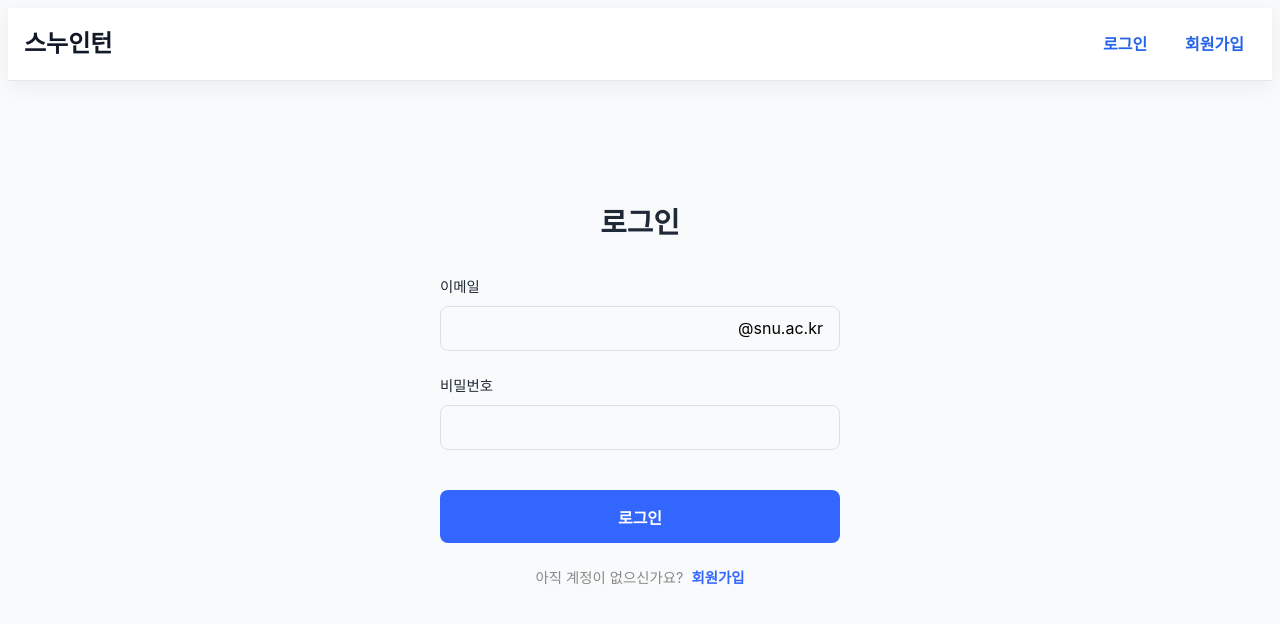
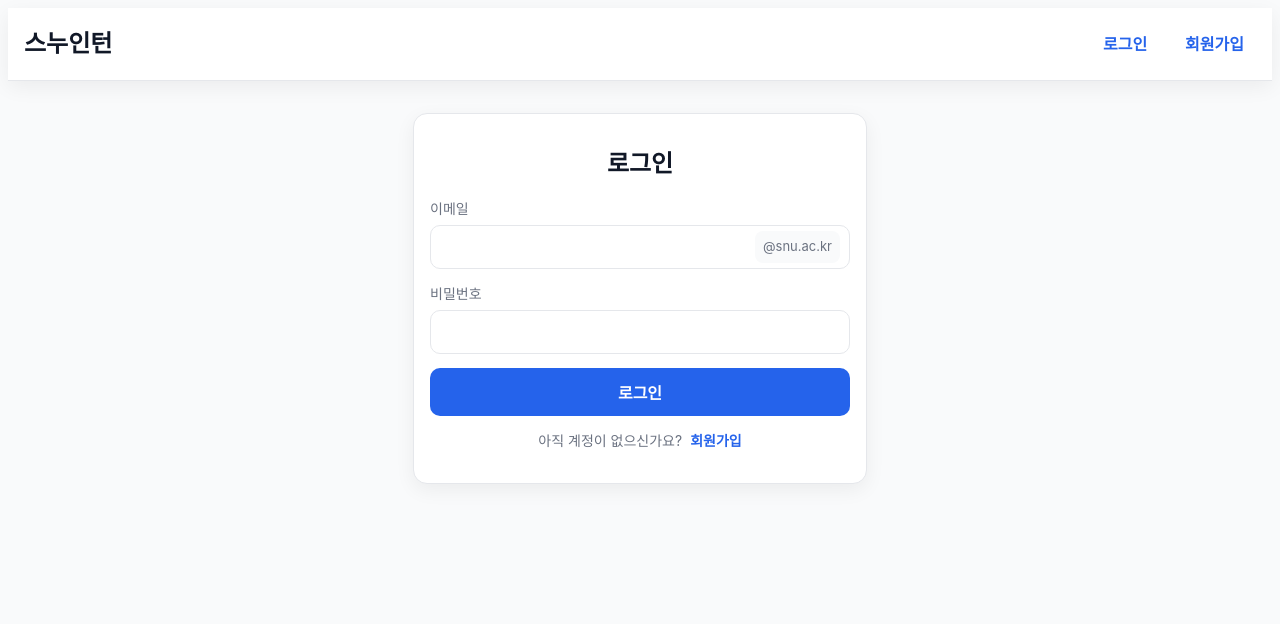
Before and after one commit to haram831/week5_waffle-snuIntern, a React (Vite) app: page /login in a window 1280 px wide. Shown: the top 624 px of the page. Built offline with nearby package versions, Linux system fonts and the light colour scheme.

Commit message:
Update Login.module.css

```diff
--- a/src/routes/Login.module.css
+++ b/src/routes/Login.module.css
@@ -1,107 +1,113 @@
-/* 전체 컨테이너: Flexbox로 중앙 정렬 */
 .container {
-  max-width: 400px;
-  margin: 4rem auto;
-  padding: 2rem;
+  max-width: 420px;
+  margin: 0 auto;
+  padding: var(--spacing-xxl, 32px) var(--spacing-xl, 16px);
+  background: var(--surface, #fff);
+  border: 1px solid var(--border-color, #e5e7eb);
+  border-radius: 14px;
+  box-shadow: var(--shadow-md, 0 6px 20px rgba(0,0,0,0.06));
+}
+
+.title {
+  margin: 0 0 var(--spacing-xl, 16px);
+  font-size: var(--font-size-xxl, 24px);
+  font-weight: 800;
+  color: var(--text-strong, #111827);
+  text-align: center;
+}
+
+.form {
+  display: grid;
+  gap: var(--spacing-lg, 14px);
+}
+
+.inputGroup {
+  display: grid;
+  gap: 6px;
+}
+
+.label {
+  font-size: 14px;
+  color: var(--text-muted, #6b7280);
+}
+
+.inputContainer {
+  position: relative;
   display: flex;
-  flex-direction: column;
   align-items: center;
 }
 
-/* "로그인" 타이틀 */
-.title {
-  font-size: 1.8rem;
-  font-weight: bold;
-  margin-bottom: 2rem;
+.input {
+  width: 100%;
+  padding: 12px 14px;
+  padding-right: 110px; /* suffix 공간 */
+  border: 1px solid var(--border-color, #e5e7eb);
+  border-radius: 10px;
+  font-size: 16px;
+  outline: none;
+  transition: border-color 0.15s ease, box-shadow 0.15s ease;
+  background: var(--input-bg, #fff);
 }
 
-/* Form 태그 */
-.form {
-  width: 100%;
-  display: flex;
-  flex-direction: column;
-  gap: 1.5rem;
+.input:focus {
+  border-color: var(--primary-color, #2563eb);
+  box-shadow: 0 0 0 3px color-mix(in srgb, var(--primary-color, #2563eb) 24%, transparent);
 }
 
-/* 라벨 + 인풋 그룹 */
-.inputGroup {
-  width: 100%;
+.emailSuffix {
+  position: absolute;
+  right: 10px;
+  padding: 6px 8px;
+  font-size: 13px;
+  color: var(--text-muted, #6b7280);
+  background: var(--bg-soft, #f3f4f6);
+  border-radius: 8px;
+  pointer-events: none;
 }
 
-/* "이메일", "비밀번호" 라벨 */
-.label {
-  display: block;
-  font-size: 0.9rem;
-  font-weight: 500;
-  margin-bottom: 0.5rem;
+.loginButton {
+  width: 100%;
+  padding: 12px 14px;
+  border-radius: 10px;
+  border: none;
+  background: var(--primary-color, #2563eb);
+  color: #fff;
+  font-weight: 700;
+  font-size: 16px;
+  cursor: pointer;
+  transition: background 0.2s ease, transform 0.05s ease;
 }
 
-/* 인풋과 이메일 접미사를 감싸는 컨테이너 */
-.inputContainer {
-  display: flex;
-  align-items: center;
-  border: 1px solid #e0e0e0;
-  border-radius: 8px;
-  padding-right: 1rem;
-  transition: border-color 0.2s, box-shadow 0.2s;
+.loginButton:hover {
+  background: var(--primary-hover, #1d4ed8);
 }
 
-/* 컨테이너가 포커스될 때의 스타일 */
-.inputContainer:focus-within {
-  border-color: #3366ff;
-  box-shadow: 0 0 0 2px rgba(51, 102, 255, 0.2);
+.loginButton:disabled {
+  opacity: 0.6;
+  cursor: not-allowed;
 }
 
-/* 입력창 */
-.input {
-  width: 100%;
-  padding: 0.8rem 1rem;
-  border: none;
-  outline: none;
-  font-size: 1rem;
-  background-color: transparent;
-  flex-grow: 1;
+.signupPrompt {
+  margin-top: var(--spacing-lg, 14px);
+  display: flex;
+  gap: 8px;
+  justify-content: center;
+  font-size: 14px;
+  color: var(--text-muted, #6b7280);
 }
 
-/* "@snu.ac.kr" 텍스트 스타일 */
-.emailSuffix {
-  font-size: 1rem;
-  color: black;
-  white-space: nowrap;
+.signupLink {
+  color: var(--primary-color, #2563eb);
+  text-decoration: none;
+  font-weight: 700;
 }
 
-/* 로그인 버튼 */
-.loginButton {
-  width: 100%;
-  padding: 0.9rem;
-  margin-top: 1rem;
-  border: none;
-  border-radius: 8px;
-  background-color: #3366ff;
-  color: white;
-  font-size: 1rem;
-  font-weight: bold;
-  cursor: pointer;
-  transition: background-color 0.2s;
+.error {
+  margin: 0 0 var(--spacing-md, 12px);
+  padding: 10px 12px;
+  background: color-mix(in srgb, var(--danger, #ef4444) 12%, #fff);
+  border: 1px solid color-mix(in srgb, var(--danger, #ef4444) 30%, #fff);
+  color: var(--danger, #b91c1c);
+  border-radius: 10px;
+  font-size: 14px;
 }
-.loginButton:hover {
-  background-color: #254edb;
-}
-
-/* 회원가입 안내 */
-.signupPrompt {
-  margin-top: 1.5rem;
-  font-size: 0.9rem;
-  color: #888;
-}
-
-/* "회원가입" 링크 */
-.signupLink {
-  margin-left: 0.5rem;
-  color: #3366ff;
-  font-weight: bold;
-  text-decoration: none;
-}
-.signupLink:hover {
-  text-decoration: underline;
-}
```
